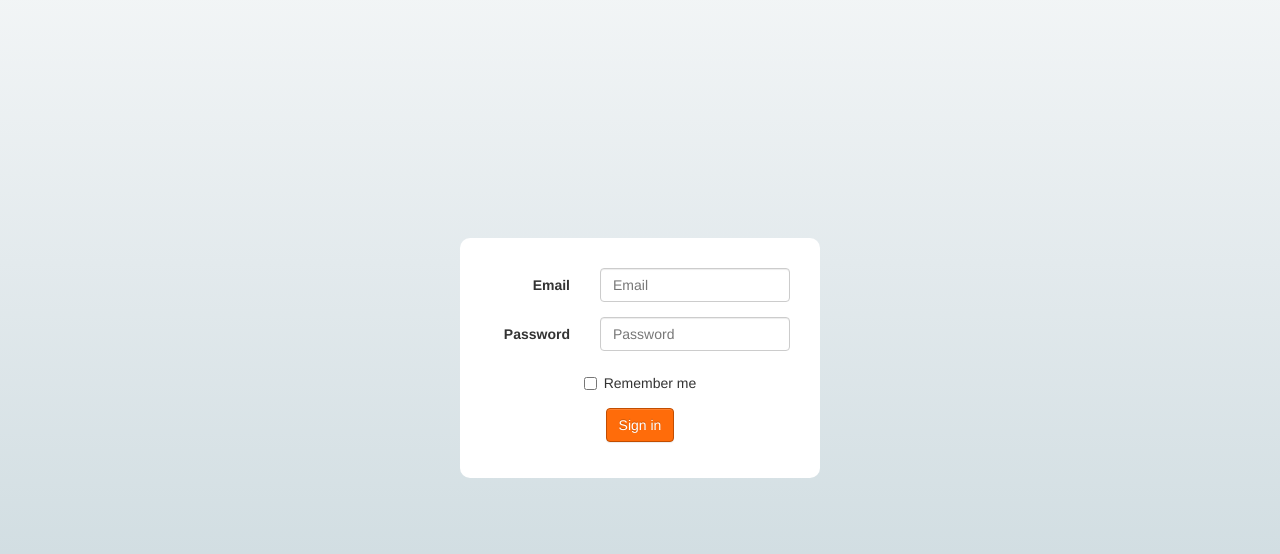
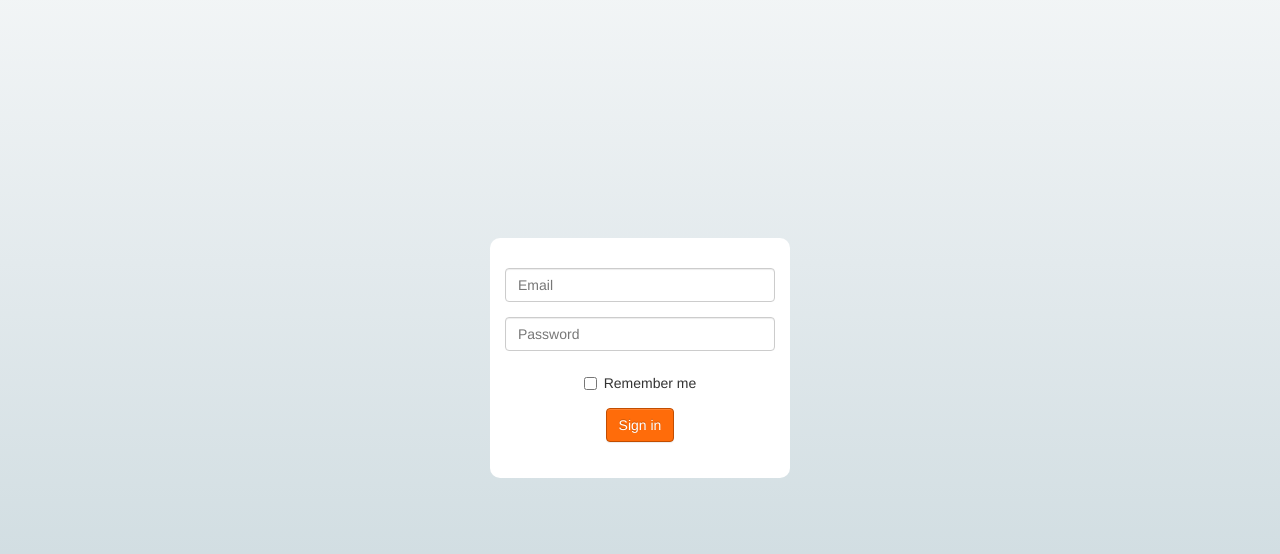
Before and after one commit to Ta4i/ca, a website: page client/index.html in a window 1280 px wide. Shown: the part 78-632 px from the top of the page. Drawn offline with Linux system fonts and the light colour scheme; files whose address does not match are found by name.

Commit message:
Clean up styles

```diff
--- a/client/css/main.css
+++ b/client/css/main.css
@@ -84,10 +84,10 @@ main{
     left:50%;
     top:50%;
 
-    margin: -120px 0 0 -180px;
+    margin: -120px 0 0 -150px;
 
     background-color: white;
-    width: 360px;
+    width: 300px;
     height: 240px;
 
     -webkit-border-radius: 10px;
--- a/client/index.html
+++ b/client/index.html
@@ -20,14 +20,12 @@
                 <div class="form">
                     <form class="form-horizontal" role="form">
                       <div class="form-group">
-                        <label for="inputEmail3" class="col-sm-4 control-label">Email</label>
-                        <div class="col-sm-8">
+                        <div>
                           <input type="email" class="form-control" id="inputEmail3" placeholder="Email">
                         </div>
                       </div>
                       <div class="form-group">
-                        <label for="inputPassword3" class="col-sm-4 control-label">Password</label>
-                        <div class="col-sm-8">
+                        <div>
                           <input type="password" class="form-control" id="inputPassword3" placeholder="Password">
                         </div>
                       </div>
```
